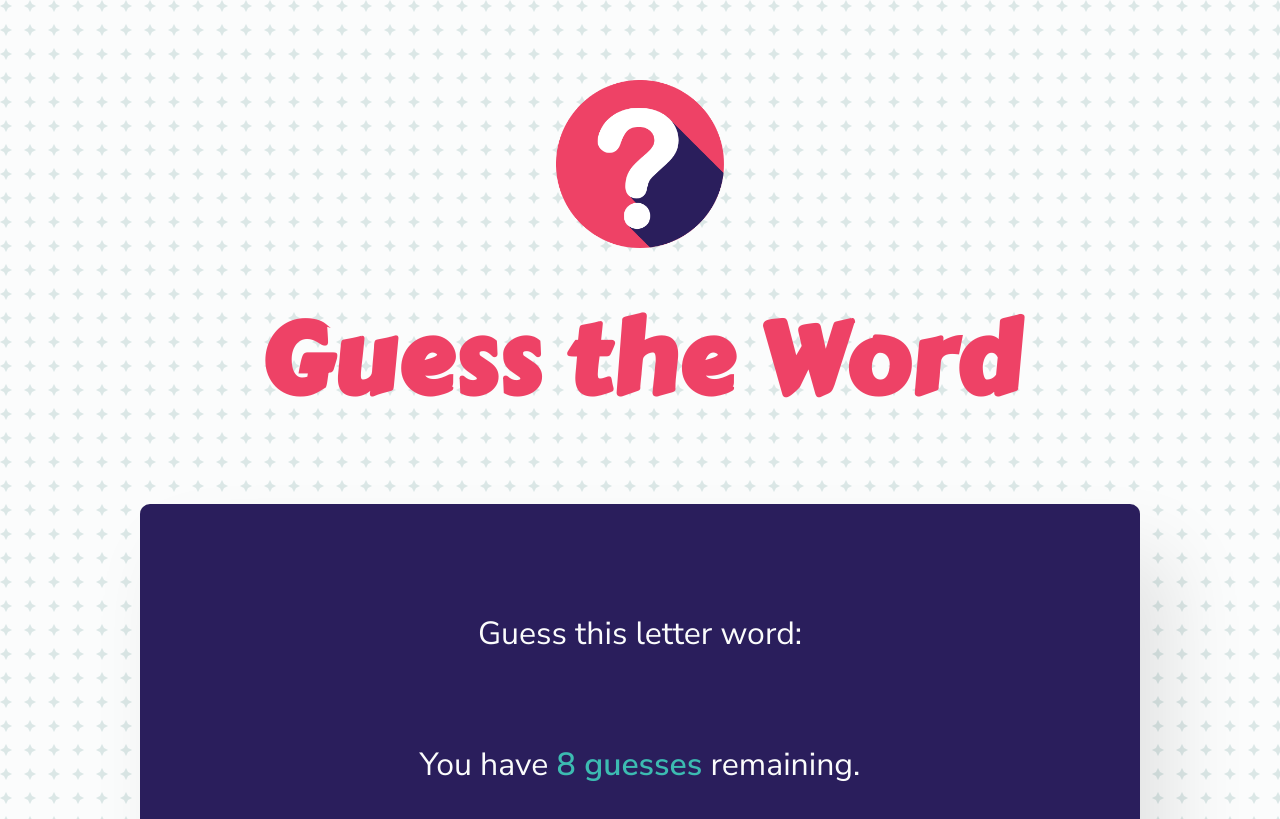
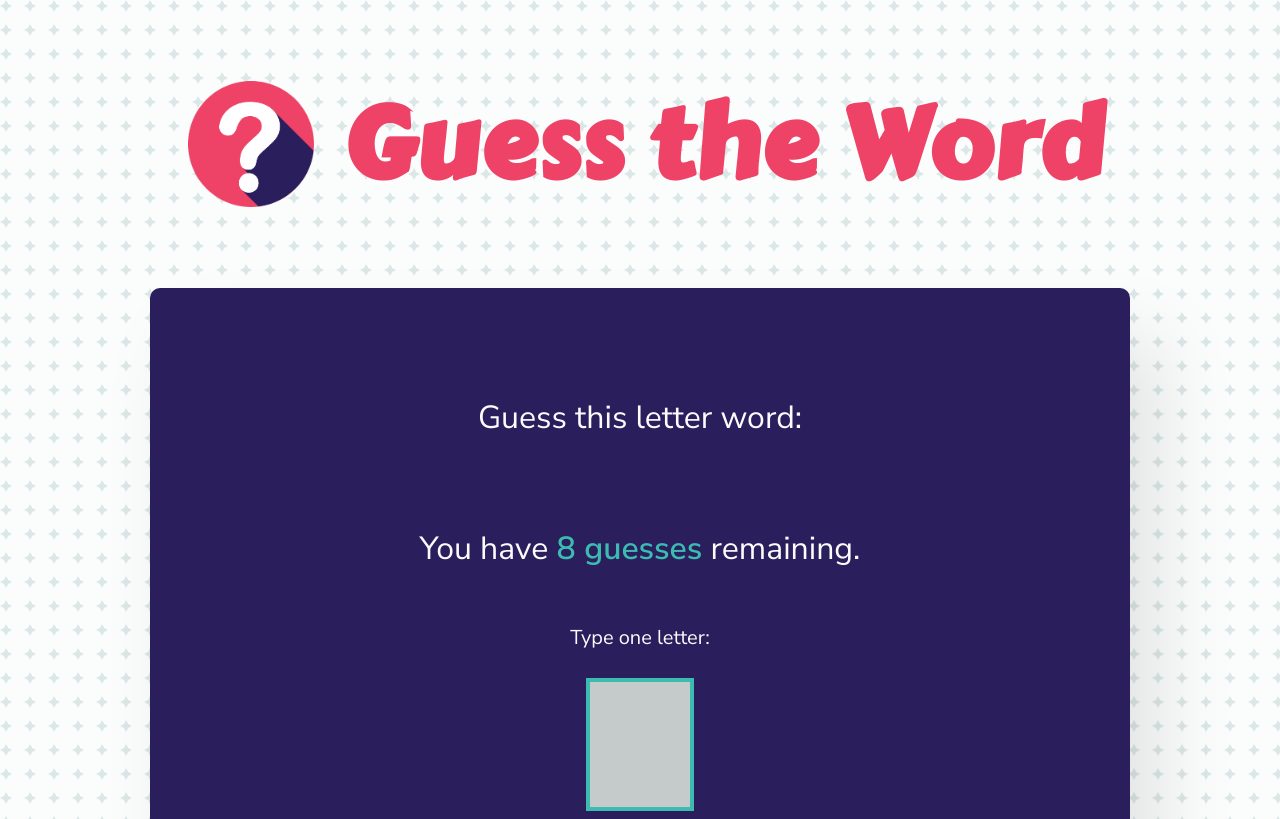
Before and after one commit to MattPahuta/GuessTheWord_2022, a plain HTML site: page index.html in a window 1280 px wide. Shown: the top 819 px of the page. Drawn offline with Linux system fonts and the light colour scheme; no server answers.

Commit message:
Update project screenshot, minor styling updates

```diff
--- a/css/styles.css
+++ b/css/styles.css
@@ -141,18 +141,17 @@ main {
 }
 
 /* General styles */
-
 header {
   width: 100%;
   padding: 2em 0;
   display: flex;
   flex-direction: column;
   align-items: center;
-  gap: 1.5em;
+  gap: 0.5em;
 }
 
 .logo {
-  max-width: 150px;
+  max-width: 120px;
 }
 
 h1 {
@@ -233,7 +232,6 @@ input:focus {
   color: var(--clr-teal);
 }
 
-/* revise button styles = Steph Eckles  */
 .guess,
 .play-again {
   padding: 0.5em 2.5em;
@@ -291,18 +289,20 @@ input:focus {
 }
 
 @media (min-width: 40rem) {
-  header {
-    gap: 0.5em;
+  .logo {
+    max-width: 150px;
   }
 
   .game-board {
-    min-width: 500px;
+    margin-inline: auto;
+    width: 85%;
   }
 }
 
 @media (min-width: 72rem) {
-  .logo {
-    max-width: 200px;
+  header {
+    flex-direction: row;
+    justify-content: center;
   }
 
   .game-board {
```
Also changed, not shown: img/project-ss.webp.
